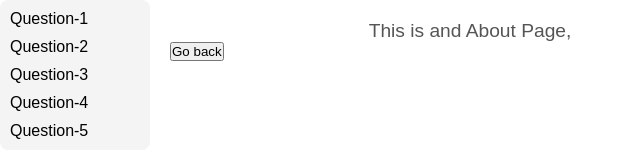
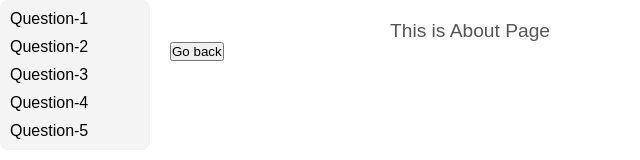
Before and after one commit to abhijeet-successivetech/React-Training, a Next.js app: page /assignment-6/question-1/About in a window 1280 px wide. Shown: the top 160 px of the page, without its empty margins (0-640 px from the left). Built offline with nearby package versions, Linux system fonts and the light colour scheme.

Commit message:
fixed css files

```diff
--- a/src/app/assignment-6/question-1/About/About.jsx
+++ b/src/app/assignment-6/question-1/About/About.jsx
@@ -5,7 +5,7 @@ const About = () => {
   const router = useRouter();
   return (
     <div>
-      <p>This is and About Page, </p>
+      <p>This is About Page </p>
       <button onClick={() => router.push("/assignment-6/question-1")}>
         Go back
       </button>
```
